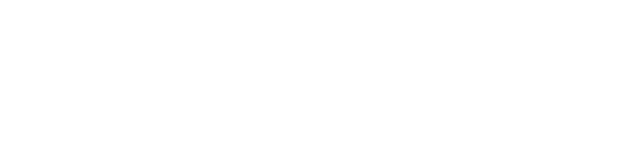
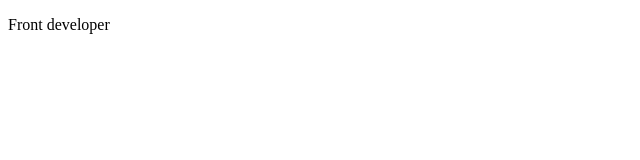
Before and after one commit to zuksto/social-network, a plain HTML site: page index.html in a window 1280 px wide. Shown: the whole page, without its empty margins (0-640 px from the left). Drawn offline with Linux system fonts and the light colour scheme.

Commit message:
Update index.html

```diff
--- a/index.html
+++ b/index.html
@@ -5,5 +5,7 @@
     <meta name="viewport" content="width=device-width, initial-scale=1.0" />
     <title>Document</title>
   </head>
-  <body></body>
+  <body>
+    <p>Front developer</p>
+  </body>
 </html>
```
